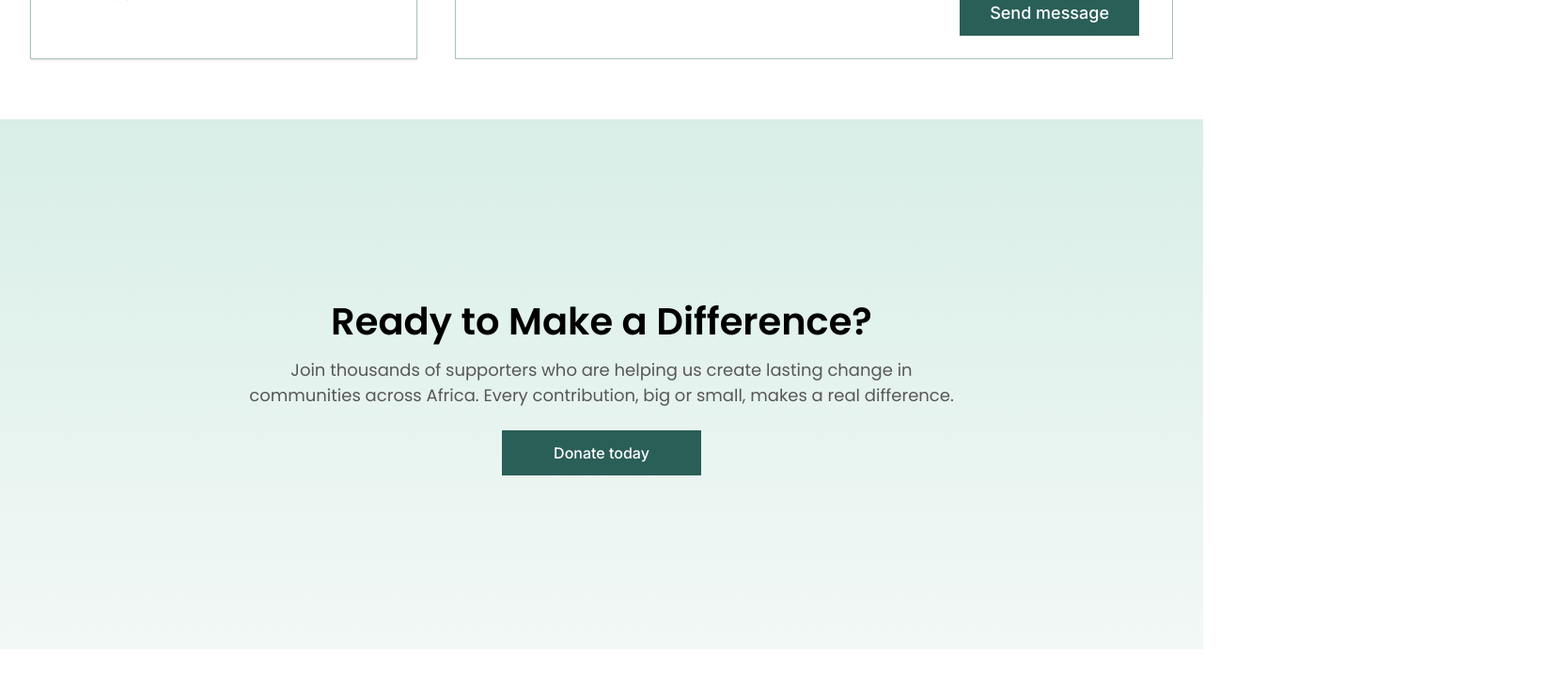
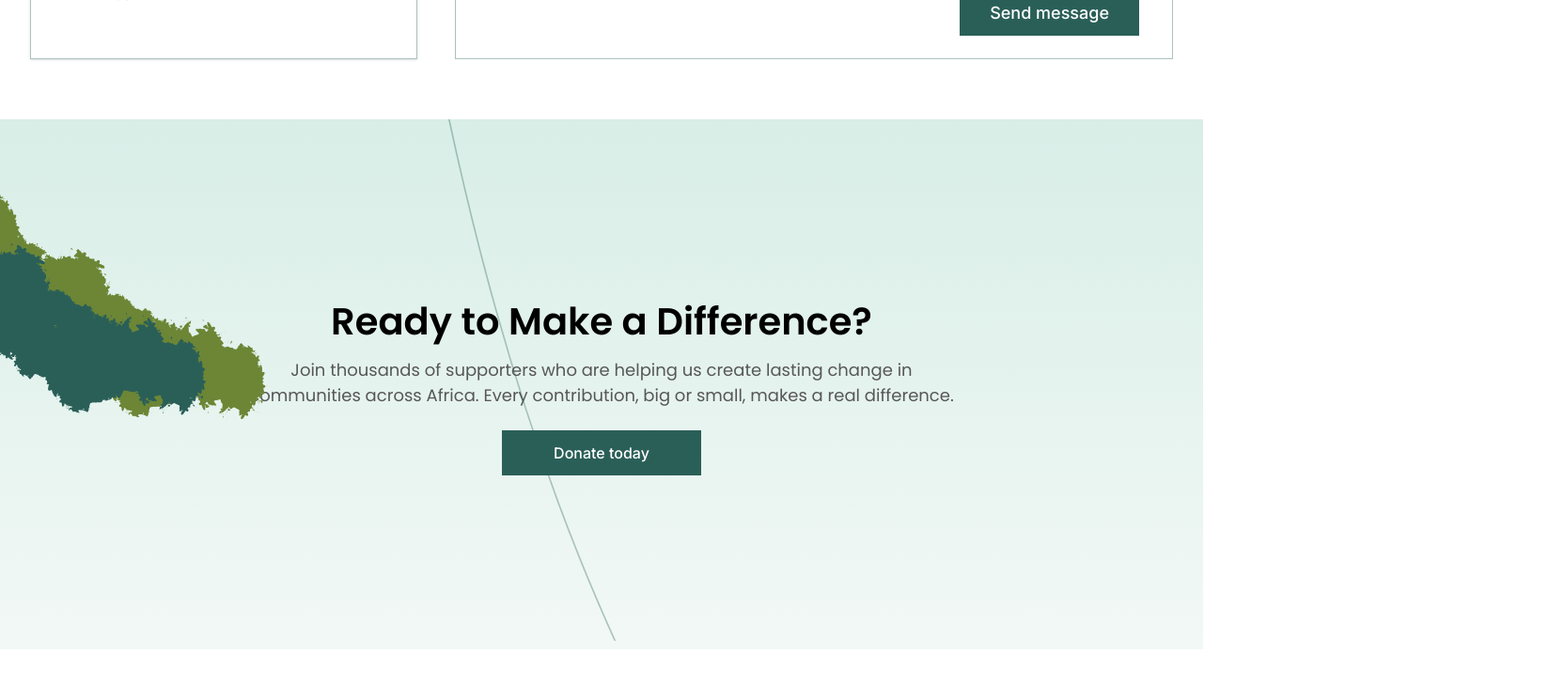
Before and after one commit to Milly1620/Dunia-foundation-frontend, a React (Vite) app: page / in a window 1280 px wide. Shown: the part 5860-6588 px from the top of the page at 94% size, 1664 px wide, since content can reach past the window. Built offline with nearby package versions, Linux system fonts and the light colour scheme.

Commit message:
feat: add HomeDonateSection component and SVG asset for donation layout

```diff
--- /dev/null
+++ b/src/components/HomeDonateSection.tsx
@@ -0,0 +1,51 @@
+import { useNavigate } from "react-router-dom";
+import Button from "./Button";
+import pathleft from "../assets/pathleft.svg";
+import line from "../assets/donateline.svg";
+
+const HomeDonateSection = () => {
+  const navigate = useNavigate();
+
+  const handleNavigation = () => {
+    navigate("/donate");
+  };
+
+  return (
+    <div
+      className={`relative md:py-[185px] py-[75px] px-6 md:px-[185px] md:sticky z-70 bg-gradient-to-b from-[#D8EEE7] to-[#F2F8F6]`}
+    >
+      <div className="md:max-w-[772px] max-w-[342px] mx-auto text-center text-black">
+        <h2 className={`md:text-[40px] text-[24px] poppins-semibold mb-2 `}>
+          Ready to Make a Difference?
+        </h2>
+        <p className={`md:text-[18px] text-gray mb-6 poppins-regular `}>
+          Join thousands of supporters who are helping us create lasting change
+          in communities across Africa. Every contribution, big or small, makes
+          a real difference.
+        </p>
+        <div className="flex flex-col sm:flex-row gap-4 items-center justify-center">
+          <Button
+            variant={"primary"}
+            size={"md"}
+            onClick={() => handleNavigation()}
+            className={`w-full md:w-[211.5px] border border-primary `}
+          >
+            Donate today
+          </Button>
+        </div>
+      </div>
+      <img
+        src={pathleft}
+        alt="Separator"
+        className="hidden md:block absolute left-[-237px] top-0"
+      />
+      <img
+        src={line}
+        alt="Separator"
+        className="hidden md:block absolute left-[30%] top-0"
+      />
+    </div>
+  );
+};
+
+export default HomeDonateSection;
--- a/src/pages/HomePage.tsx
+++ b/src/pages/HomePage.tsx
@@ -3,7 +3,7 @@ import StatisticsSection from "../components/StatisticsSection";
 import SevenPillarsSection from "../components/SevenPillarsSection";
 import GraphicsLayeredSection from "../components/GraphicsLayeredSection";
 import GetInTouchSection from "../components/GetInTouchSection";
-import CallToActionSection from "../components/CallToActionSection";
+import HomeDonateSection from "../components/HomeDonateSection";
 
 function HomePage() {
   return (
@@ -13,22 +13,7 @@ function HomePage() {
       <SevenPillarsSection />
       <GraphicsLayeredSection />
       <GetInTouchSection />
-      <CallToActionSection
-        title="Ready to Make a Difference?"
-        description="Join thousands of supporters who are helping us create lasting change in communities across Africa. Every contribution, big or small, makes a real difference."
-        className="md:sticky z-70 bg-gradient-to-b from-[#D8EEE7] to-[#F2F8F6]"
-        titleClass="text-black"
-        descriptionClass="text-black"
-        buttons={[
-          {
-            text: "Donate today",
-            variant: "primary",
-            size: "md",
-            onClick: () => (window.location.href = "/donate"),
-            className: "w-[211.5px] border border-primary",
-          },
-        ]}
-      />
+      <HomeDonateSection />
     </>
   );
 }
```
Also changed, not shown: src/assets/donateline.svg (added).
